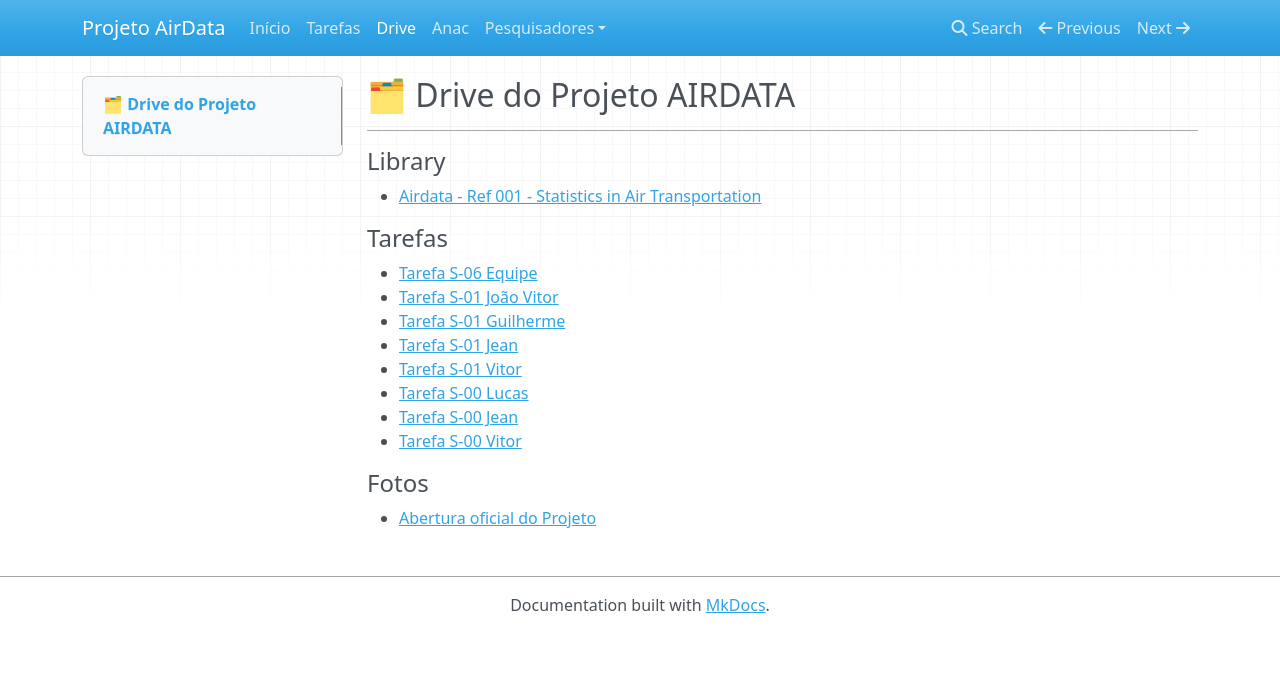
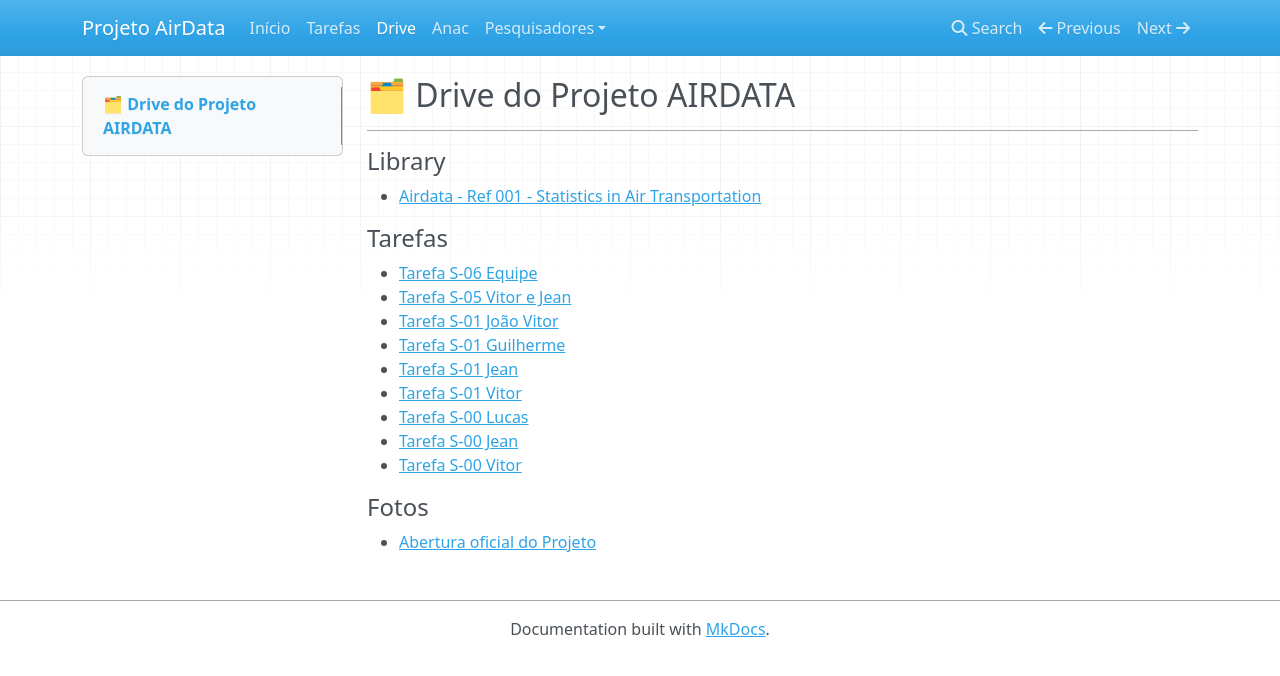
Before and after one commit to projetoairdata/web, an MkDocs documentation site: the page built from docs/drive.md, in a window 1280 px wide. Shown: the top 676 px of the page. Built offline with MkDocs 1.6.1, drawn with Linux system fonts in a browser that asks for light colours; nearby versions of some CDN libraries.

Commit message:
arquivo do estudo das bases de dados do DEPART incluso

```diff
--- a/docs/drive.md
+++ b/docs/drive.md
@@ -10,6 +10,7 @@
 #### Tarefas
 
 -   [Tarefa S-06 Equipe](drive/Airdata - Reunião 2025-05-20.pdf)
+-   [Tarefa S-05 Vitor e Jean](drive/[S04]%20Análise%20de%20Bases%20de%20dados%20-%20DEPART.pdf)
 -   [Tarefa S-01 João Vitor](drive/Tarefa%20S-01%20João%20Vitor.pptx)
 -   [Tarefa S-01 Guilherme](drive/Tarefa%20S-01%20Guilherme.pdf)
 -   [Tarefa S-01 Jean](drive/Tarefa%20S-01%20Jean.pdf)
```
Also changed, not shown: docs/pesquisadores/vitor_correa.md (+1 -0 lines), 1 other file.
